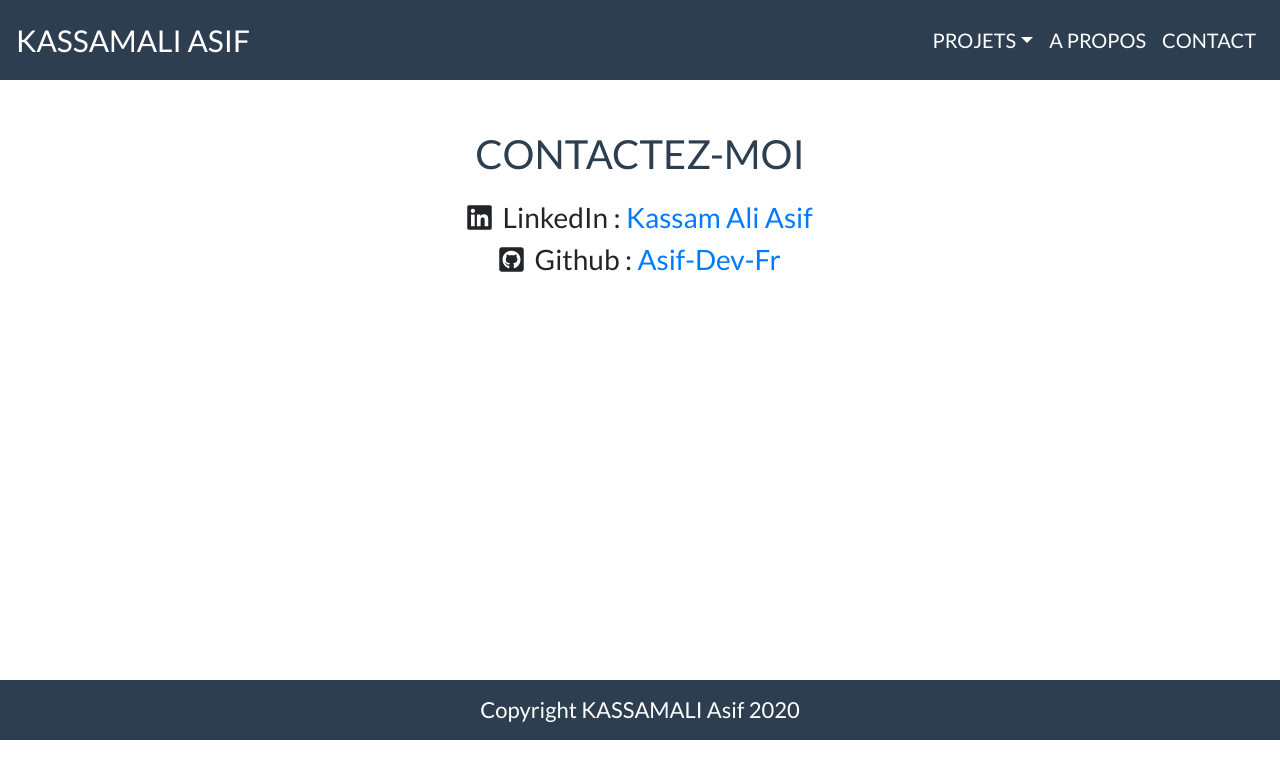
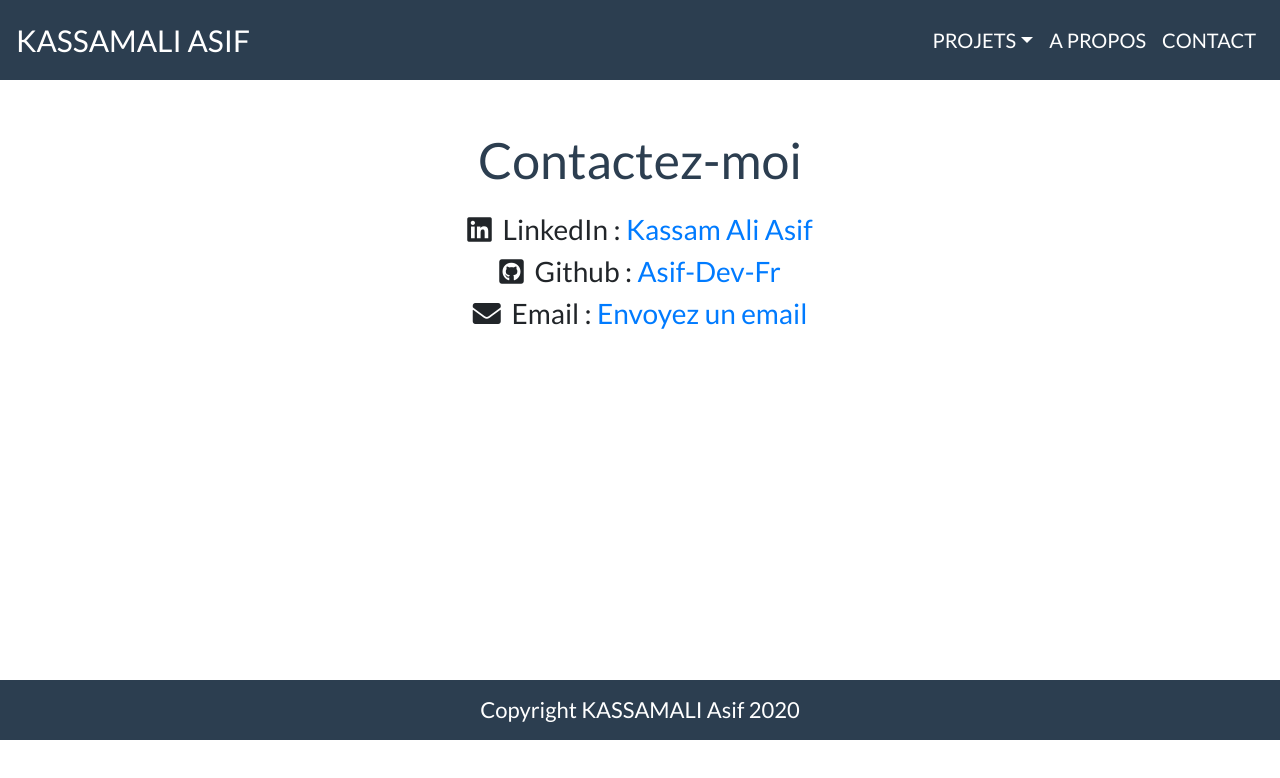
Before and after one commit to Asif-Dev-Fr/React-Portfolio, a React (Create React App) app: page /contact in a window 1280 px wide. Shown: the top 778 px of the page. Built offline with nearby package versions, Linux system fonts and the light colour scheme.

Commit message:
final commit

```diff
--- a/src/App.css
+++ b/src/App.css
@@ -181,38 +181,21 @@ h1 {
 }
 
 #section-4 .section-4 h2 {
-  text-transform: uppercase;
   color: #2c3e50;
-  font-size: 40px;
+  font-size: 50px;
   padding: 50px 0 10px 0;
 }
 
-#section-4 .section-4 div {
+#section-4 .section-4 .links {
   font-size: 28px;
 }
 
-#section-4 .section-4 .flex {
-  justify-content: space-around;
+#section-4 .section-4 .links .linkedin a,
+#section-4 .section-4 .links .github a,
+#section-4 .section-4 .links .mail a {
+  text-decoration: none;
 }
 
-#section-4 .section-4 .flex div a {
-  text-decoration: none;
-  color: #2c3e50
-}
-
-#section-4 .section-4 .flex div #numeroTel {
-  display: none;
-}
-
-#section-4 .section-4 .flex div #buttonTel, #section-4 .section-4 .flex div #hideButton {
-  border: none;
-  background: #FFF;
-  color: #2c3e50;
-}
-
-#section-4 .section-4 .flex div #numeroTel {
-  color: #2c3e50;
-}
 
 
 
--- a/src/App.js
+++ b/src/App.js
@@ -5,7 +5,8 @@ import './App.css';
 import {
   BrowserRouter as Router,
   Switch,
-  Route
+  Route,
+  useLocation
 } from "react-router-dom";
 
 import project from './Data/data';
@@ -23,7 +24,6 @@ const App = () => {
   const [nodeProjects, setNodeProjects] = useState([]);
   const [mernStackProjects, setMernStackProjects] = useState([]);
   const [othersProjects, setOthersProjects] = useState([]);
-  const [footerBottom, setFooterBottom] = useState(true);
 
   useEffect(() => {
     // Données depuis le fichier data :
@@ -32,9 +32,12 @@ const App = () => {
     setMernStackProjects(project.mernStack);
     setOthersProjects(project.others);
 
-    window.location.pathname.includes('/projets/') ? setFooterBottom(false) : setFooterBottom(true);
+  }, []);
 
-  }, []);
+
+
+
+
 
   return (
     <div className="App container-fluid p-0 m-0">
@@ -59,9 +62,7 @@ const App = () => {
 
         </main>
 
-        <footer className={
-          footerBottom === true  ? '' : 'footer-single-page'
-        }>
+        <footer>
           <Footer />
         </footer>
 
--- a/src/Components/SectionQuatre.js
+++ b/src/Components/SectionQuatre.js
@@ -16,15 +16,20 @@ const SectionQuatre = () => {
             <div className="section-4">
                 <h2>Contactez-moi</h2>
                 <div className='links'>
-                    <div className="">
+                    <div className="linkedin">
                         <i className="fab fa-linkedin"></i>
                         &nbsp; LinkedIn :
                         <a href='https://www.linkedin.com/in/asif-kassam-ali/' target="_blank" rel="noopener noreferrer"> Kassam Ali Asif </a>
                     </div>
-                    <div className="">
+                    <div className="github">
                         <i className="fab fa-github-square"></i>
                         &nbsp; Github :
                         <a href='https://github.com/Asif-Dev-Fr' target="_blank" rel="noopener noreferrer">                          Asif-Dev-Fr </a>
+                    </div>
+                    <div className="mail">
+                        <i className="fas fa-envelope"></i>
+                        &nbsp; Email :
+                        <a href='asif.k.dev@gmail.com' target="_blank" rel="noopener noreferrer"> Envoyez un email </a>
                     </div>
                 </div>
             </div>
```
